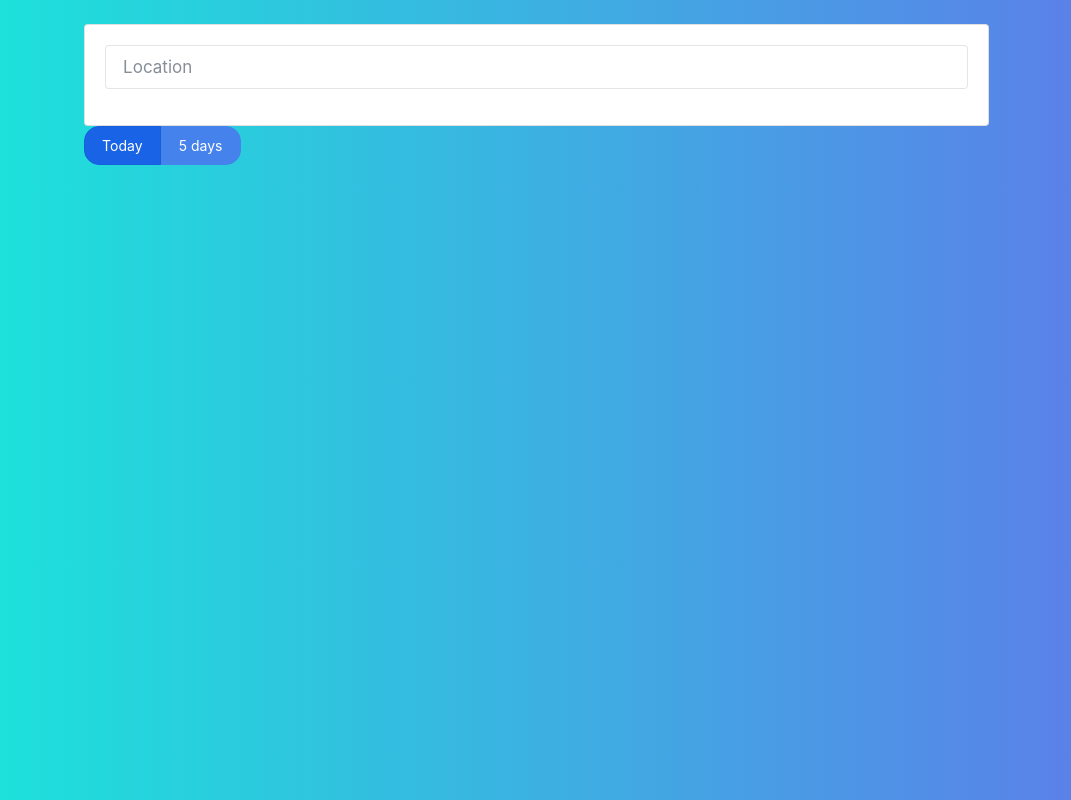
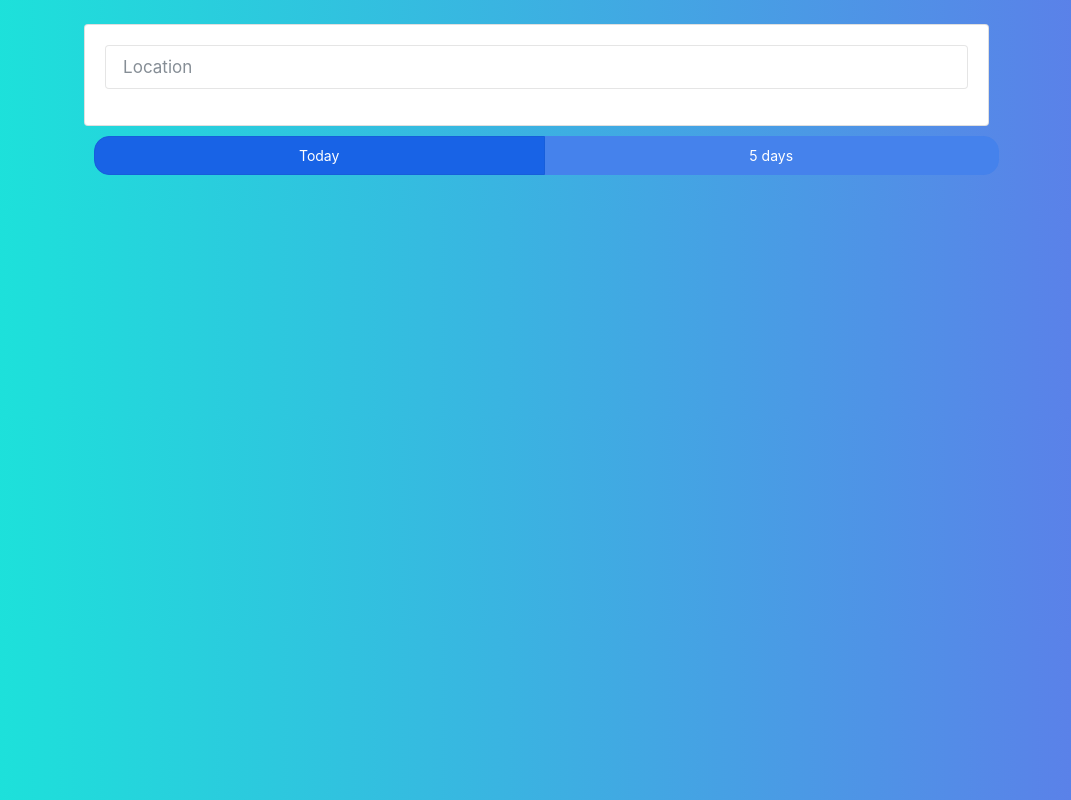
Before and after one commit to paulalenisb/Weather-APP, a React (Create React App) app: page / in a window 1280 px wide. Shown: the whole page, without its empty margins (104-1175 px from the left). Built offline with nearby package versions, Linux system fonts and the light colour scheme.

Commit message:
style: cards

```diff
--- a/src/index.css
+++ b/src/index.css
@@ -12,3 +12,32 @@ code {
   font-family: source-code-pro, Menlo, Monaco, Consolas, 'Courier New',
     monospace;
 }
+
+div.btn-group {
+  text-align: center;
+  width: inherit;
+}
+
+.btn-group{
+  margin: 10px 10px;
+}
+
+.card-body{
+  text-align: center;
+}
+
+.small{
+  font-size: 100%;
+}
+
+.temp{
+  margin: 10px 0px;
+}
+
+.btn-show{
+  display: flex;
+  justify-content: center;
+  margin: 10px 10px;
+  text-align: center;
+
+}
```
